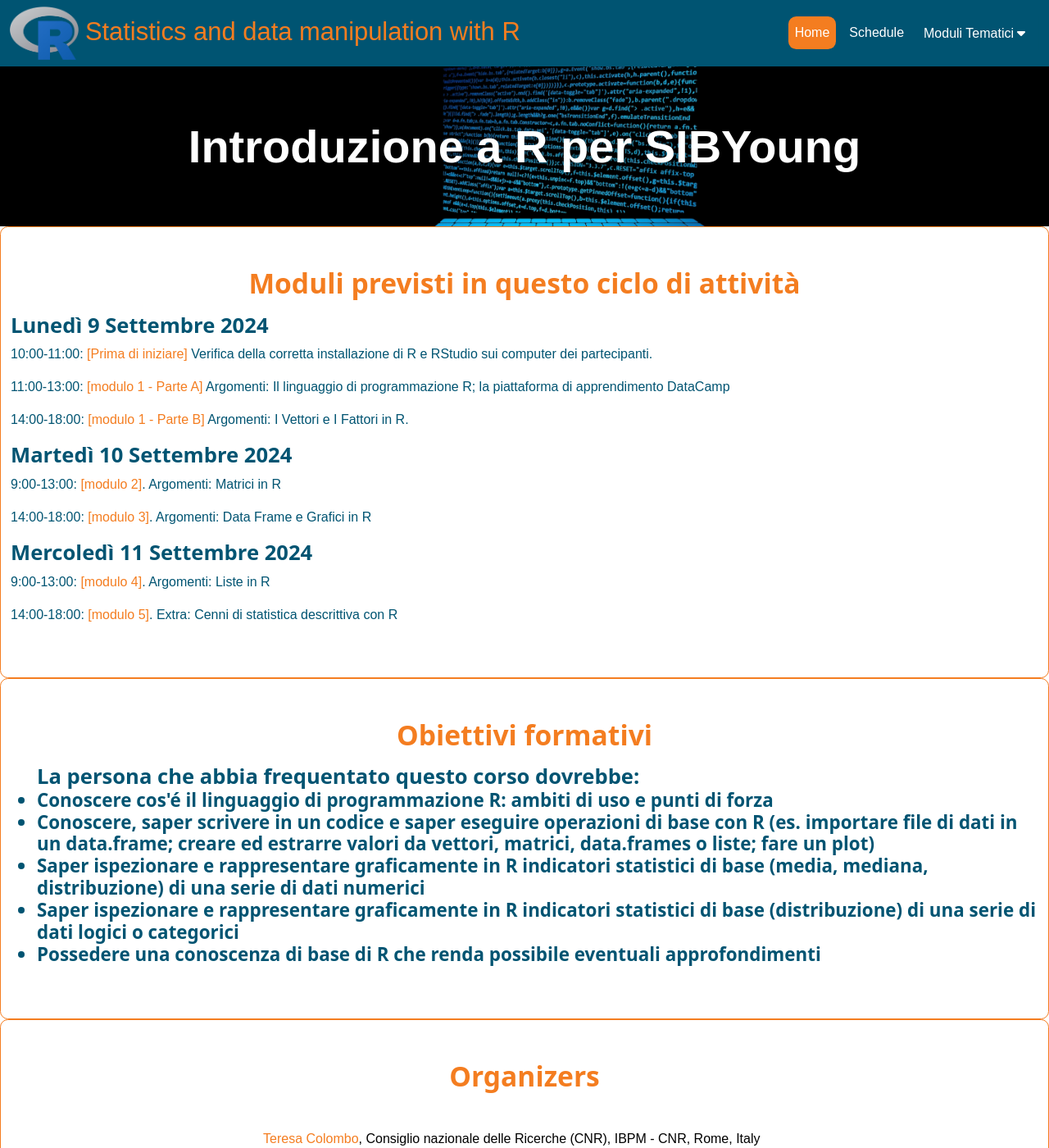
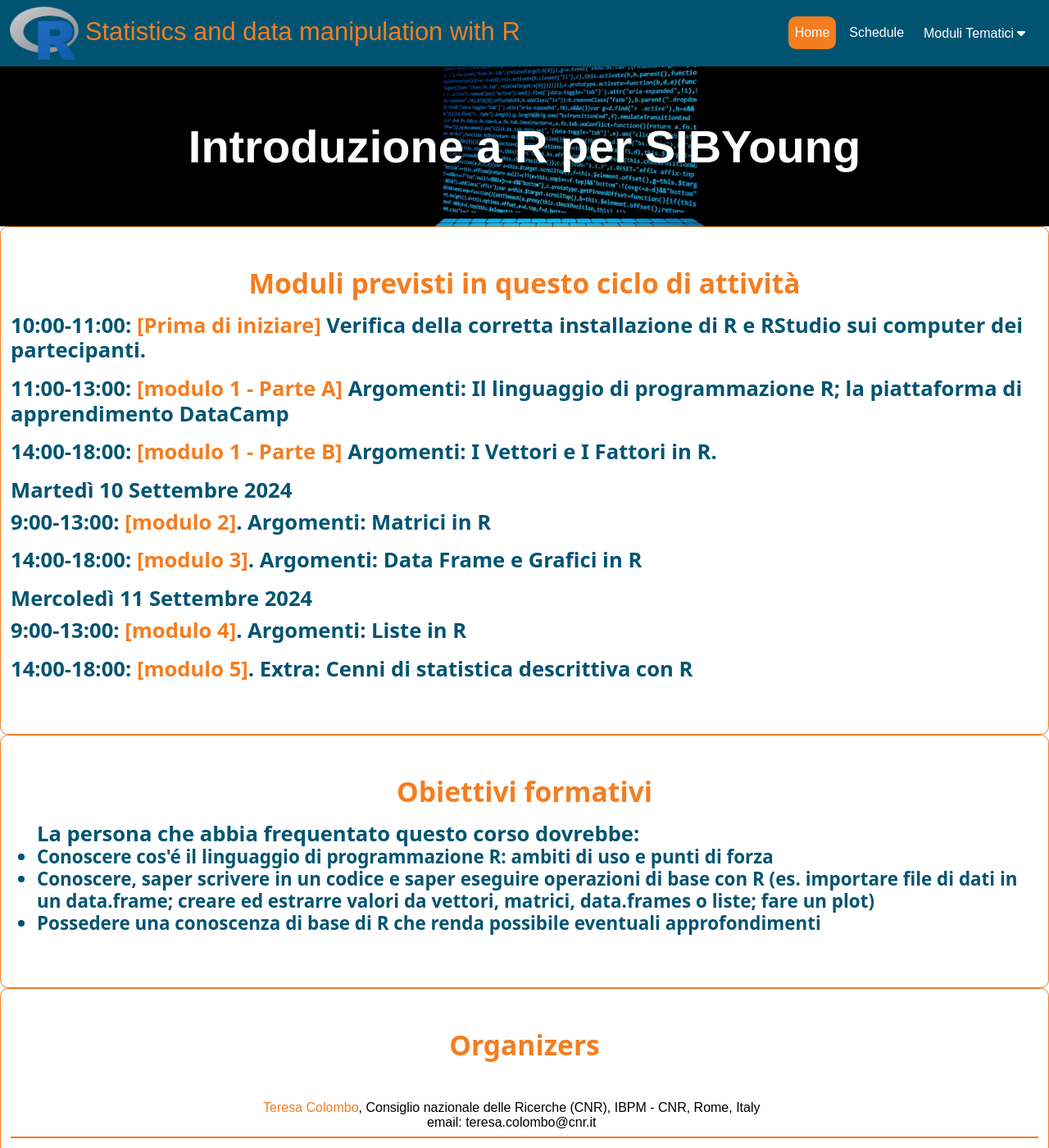
Before and after one commit to maghetta/Corso-R-livello-base__BBC, a Jekyll site: the page built from index.html, in a window 1280 px wide and 1400 px high. Shown: the whole window at 82% size. Built offline with Jekyll 4.4.1, drawn with Linux system fonts in a browser that asks for light colours.

Commit message:
Update index.html
modificato gli obiettivi formativi

```diff
--- a/index.html
+++ b/index.html
@@ -18,7 +18,7 @@
                     <h2 class="no-anchor text-secondary text-center mb-3">Moduli previsti in questo ciclo di attività</h2>
                     <div class="position-relative">
 
-                    <h3>Lunedì 9 Settembre 2024</h3>
+                    <h3><Giovedì 9 Settembre 2024</h3>
                     <p>10:00-11:00: <a href="https://maghetta.github.io/Corso-R-livello-base__BBC/premessa">[Prima di iniziare]</a> Verifica della corretta installazione di R e RStudio sui computer dei partecipanti.</p>
                     <p>11:00-13:00: <a href="https://maghetta.github.io/Corso-R-livello-base__BBC/modulo1">[modulo 1 - Parte A]</a> Argomenti: Il linguaggio di programmazione R; la piattaforma di apprendimento DataCamp</p>
                     <p>14:00-18:00: <a href="https://maghetta.github.io/Corso-R-livello-base__BBC/modulo1">[modulo 1 - Parte B]</a> Argomenti: I Vettori e I Fattori in R.</p>
@@ -49,8 +49,6 @@
     <small>
         <li>Conoscere cos'é il linguaggio di programmazione R: ambiti di uso e punti di forza</li>
         <li>Conoscere, saper scrivere in un codice e saper eseguire operazioni di base con R (es. importare file di dati in un data.frame; creare ed estrarre valori da vettori, matrici, data.frames o liste; fare un plot)</li>
-        <li>Saper ispezionare e rappresentare graficamente in R indicatori statistici di base (media, mediana, distribuzione) di una serie di dati numerici</li>
-        <li>Saper ispezionare e rappresentare graficamente in R indicatori statistici di base (distribuzione) di una serie di dati logici o categorici</li>
         <li>Possedere una conoscenza di base di R che renda possibile eventuali approfondimenti </li>
     </small>
 </ul>
```
